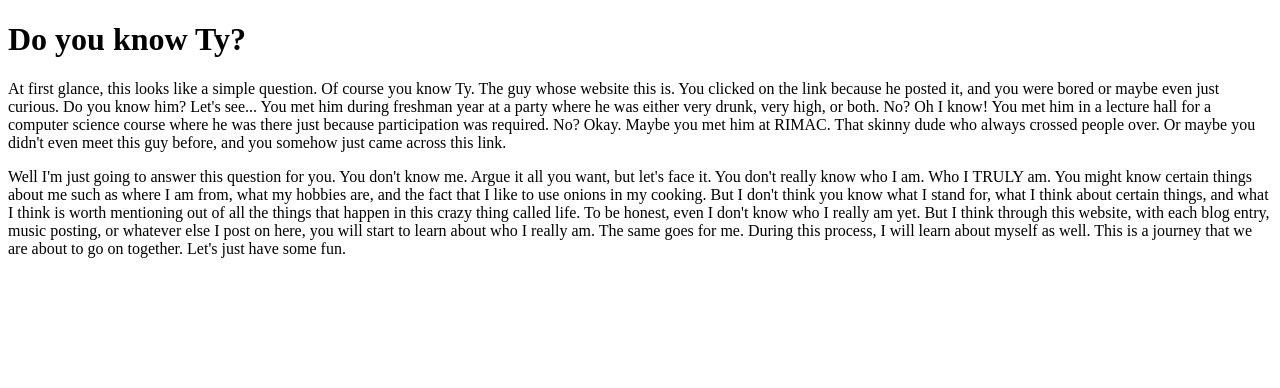
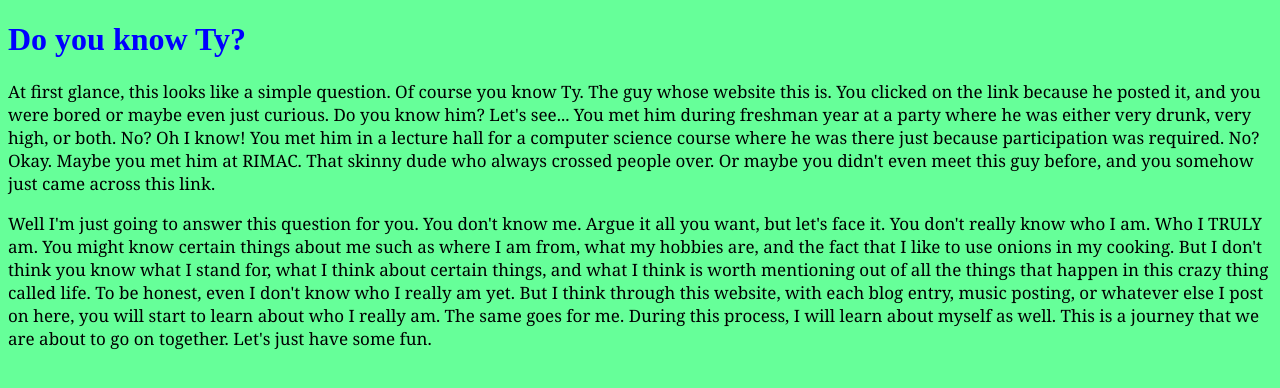
Before and after one commit to tylerleeftw/tylerleeftw.github.io, a plain HTML site: page index.html in a window 1280 px wide. Drawn offline with Linux system fonts and the light colour scheme.

Commit message:
CSS changes to index
Made changes to index.

```diff
--- a/index.html
+++ b/index.html
@@ -1,6 +1,21 @@
 <!DOCTYPE html>
 <html>
 <head>
+<style>
+body {
+    background-color: #66FF99;
+}
+
+h1 {
+    color: blue;
+    text-align: left;
+}
+
+p {
+    font-family: "Georgia";
+    font-size: 17px;
+}
+</style>
 <meta charset="ISO-8859-1">
 <title>Insert title here</title>
 </head>
```
